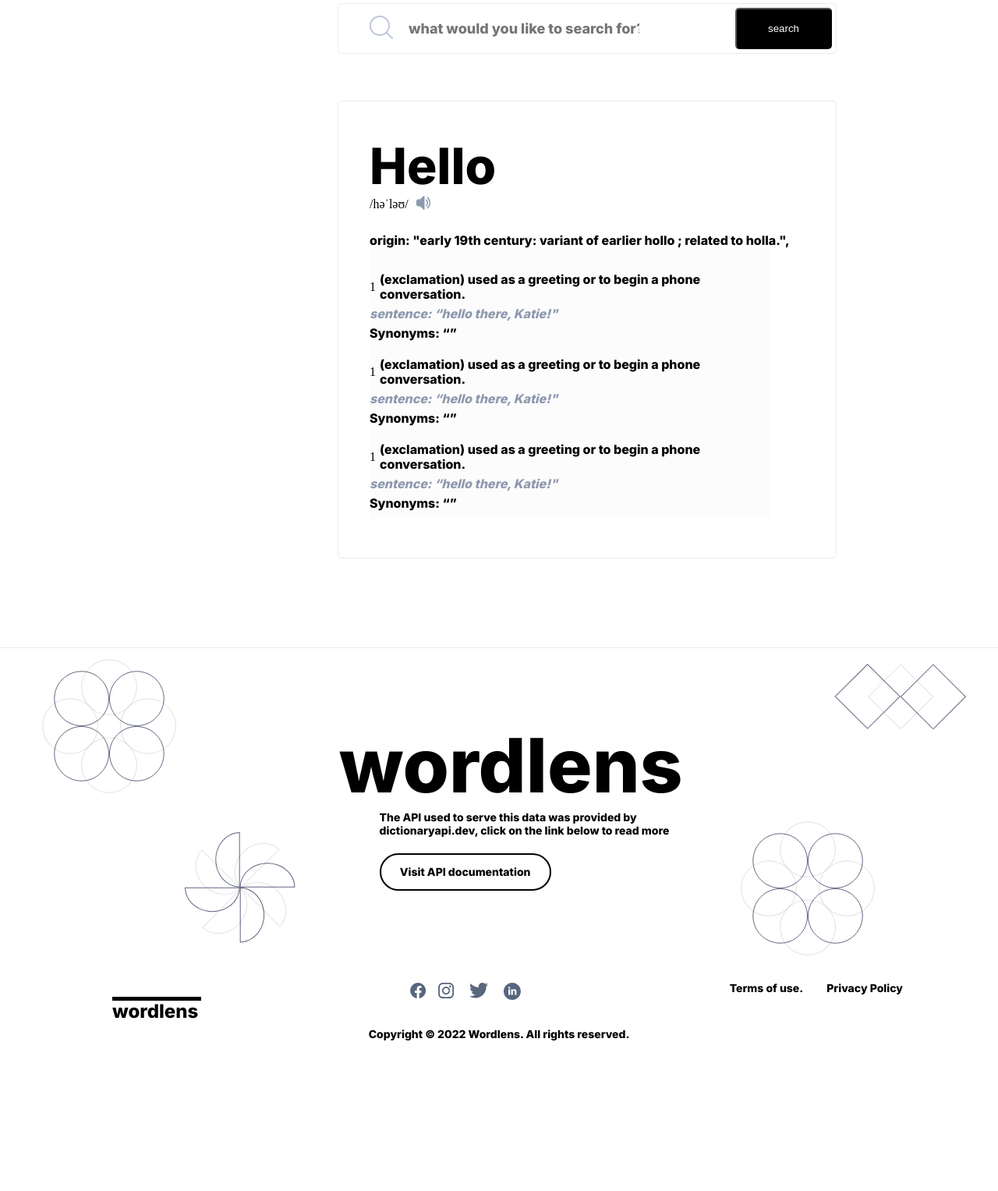
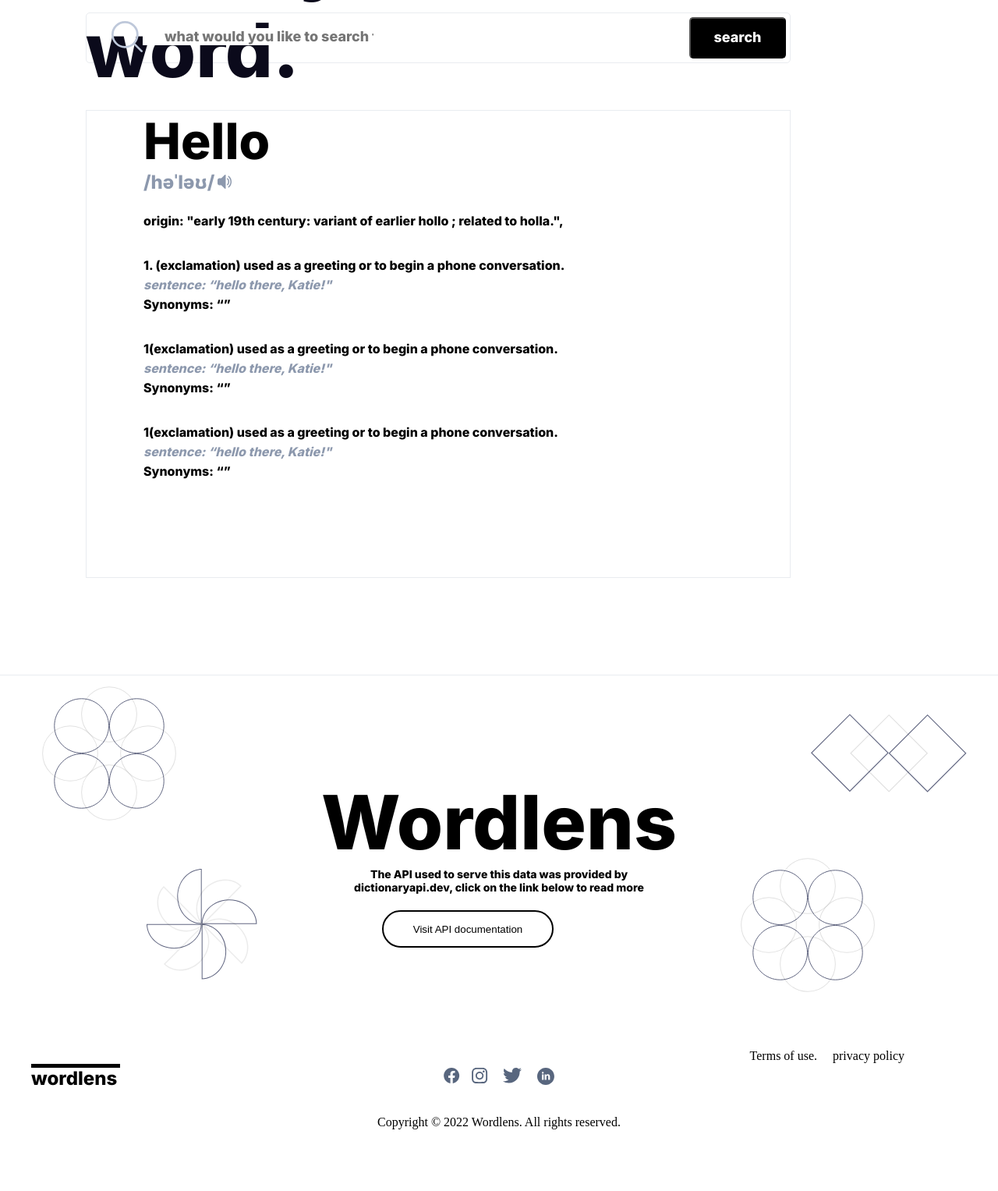
Before and after one commit to Danielvin22/wordlens, a plain HTML site: page index.html in a window 1280 px wide. Shown: the part 358-1885 px from the top of the page at 78% size. Before the commit the page ends 1761 px from the top, so only its background shows below. Drawn offline with Linux system fonts and the light colour scheme.

Commit message:
new commit

```diff
--- a/index.html
+++ b/index.html
@@ -33,124 +33,104 @@
 
         </div>
     </nav>
-    <!--any word -->
- <!-- <fieldset> -->
-    <div id="word">
-        <div class="">
 
-            <h2 class="word-content">search <br>  for any word.</h2>
-        </div>
-    </div>
- <!-- </fieldset> -->
-    <!-- search btn -->
-    <div id="search">
+    <section>
+        <div class="container">
+            <main >
+                <h2 class="search-word">search <br>  for any word.</h2>
 
-        <form class="search-btn">
-            <div class="search-svg">
+                <form class="search_btn">
+                    <div class="search_svg">
+                        <div class="search_input">
+                            <img id="search1" class="search1" src="./src/public/svg/search.svg" alt="">
                             <label for="sss">
-                    <img id="search1" src="./src/public/svg/search.svg" alt="">
-
                                 <input id="sss" class="input" type="text" placeholder="what would you like to search for?">
                             </label>
                         </div>
-            <button class="search1">
-                search
-            </button>
+                        <div>
 
+                            <button class="btn">search</button>
+                        </div>
+                    </div>
                 </form>
-
-
-    </div>
-    <header id="Hello">
                 <div class="resuit-border">
                     <div class="mx">
-                <h3 class="word">Hello</h3>
+                        <h3 class="Hello">Hello</h3>
                         <div class="phnotics">
-                    <span>/həˈləʊ/</span>
+                            <span class="sound-word">/həˈləʊ/</span>
                             <span>
-                        <img src="./src/public/svg/sound.svg" alt="">
+                                <img class="sound-img" src="./src/public/svg/sound.svg" alt="">
                             </span>
                         </div>
                         <p class="origin">origin: "early 19th century: variant of earlier hollo ; related to holla.",</p>
                         <div class="result-div" >
-                    <div>
+                            <div class="resuits-paragrahs">
                                 <div class="results">
-                            <span>1</span>
-                            <p>(exclamation) used as a greeting or to begin a phone conversation.</p>
+
+                                    <p class="exclamation"><span>1.</span> (exclamation) used as a greeting or to begin a phone conversation.</p>
                                 </div>
                                 <p class="sentence">sentence: “hello there, Katie!"</p>
                                 <p class="Synonyms">Synonyms: “”</p>
                             </div>
-                    <div>
+                            <div class="resuits-paragrahs1">
                                 <div class="results">
-                            <span>1</span>
-                            <p>(exclamation) used as a greeting or to begin a phone conversation.</p>
+
+                                    <p class="exclamation" ><span>1</span>(exclamation) used as a greeting or to begin a phone conversation.</p>
                                 </div>
                                 <p class="sentence">sentence: “hello there, Katie!"</p>
                                 <p class="Synonyms">Synonyms: “”</p>
                             </div>
-                    <div>
+                            <div class="resuits-paragrahs2">
                                 <div class="results">
-                            <span>1</span>
-                            <p>(exclamation) used as a greeting or to begin a phone conversation.</p>
+
+                                    <p class="exclamation"><span>1</span>(exclamation) used as a greeting or to begin a phone conversation.</p>
                                 </div>
                                 <p class="sentence">sentence: “hello there, Katie!"</p>
                                 <p class="Synonyms">Synonyms: “”</p>
                             </div>
+                        </div>
+                    </div>
+                </div>
+            </main>
+
 
         </div>
+    </section>
+    <footer id="footer">
+        <div class="container">
+            <div class="footer-contents">
 
+                <div class="footer-content1">
+                    <img class="first-svg" src="./src/public/svg/dawn-svg1.svg" alt="">
+                    <img class="second-svg"src="./src/public/svg/dawn-svg2.svg" alt="">
+                </div>
+                <div class="paragrah-btn">
+                    <h2 class="wordlens">Wordlens</h2>
+                    <p class="wordlens-p">The API used to serve this data was provided by <br> dictionaryapi.dev, click on the link below to read more</p>
+                    <button class="wordlens-btn">Visit API documentation</button>
+                </div>
+                <div class="footer-content2">
+                    <img class="third-svg" src="./src/public/svg/dawn-svg3.svg" alt="">
+                    <img class="fourth-svg"  src="./src/public/svg/dawn-svg1.svg" alt="">
                 </div>
 
 
+                <div class="footer-content3">
+                    <h4 class="word">wordlens</h4>
+                    <ul class="terms-policy">
+                        <li class="terms">Terms of use.</li>
+                        <li class="policy" >privacy policy</li>
+                    </ul>
                 </div>
-
-
-
-    </header>
-    <div id="dawn-svg">
-        <div class="container">
-            <div class="down-svg">
-                <div class="dawn-svg">
-                    <img  class="first-svg" src="./src/public/svg/dawn-svg1.svg" alt="">
-                    <div>
-                        <h3 class="wordlens">wordlens</h3>
-
-                    </div>
-                    <img class="second-svg" src="./src/public/svg/dawn-svg2.svg" alt="">
-                </div>
-
+                <div class="last-footer">
+                    <img  class="last-svg" src="./src/public/svg/footer.svg" alt="">
+                    <p class="Copyright">Copyright © 2022 Wordlens. All rights reserved.</p>
                 </div>
             </div>
         </div>
+    </footer>
 
-    <div class="container">
-        <div class="last-svg">
-            <img class="three-svg" src="./src/public/svg/dawn-svg3.svg" alt="">
-            <div class="wordlens-p">
-                <p class="paragrah">The API used to serve this data was provided by <br>  dictionaryapi.dev, click on the link below to read more</p>
-                <button class="documentation-btn">
-                    Visit API documentation
-                </button>
-            </div>
-            <img class="four-svg" src="./src/public/svg/dawn-svg1.svg" alt="">
-        </div>
-     </div>
 
-    <div id="footer-logo">
-       <div class="container">
-            <div class="footer-content">
-                <h1>wordlens</h1>
-                <img src="./src/public/svg/footer.svg" alt="">
-                <div class="terms-policy">
-                    <p class="terms">Terms of use.</p>
-                    <p class="policy">Privacy Policy</p>
-                </div>
-
-            </div>
-            <footer class="footer" >Copyright © 2022 Wordlens. All rights reserved.</footer>
-       </div>
-    </div>
 
 
 </body>
--- a/src/css/down-svg.css
+++ /dev/null
@@ -1,89 +0,0 @@
-#dawn-svg{
-    width: 100%;
-    height: 100%;
-    border-top: 1px solid #E9ECF0;
-    margin-top: 114px;
-}
-
-.dawn-svg {
-    display: flex;
-    justify-content: space-between;
-    /* padding: 0px 75px 0px 4px; */
-}
-
-.center-word{
-    display: flex;
-    justify-content: center;
-}
-
-.wordlens{
-    font-family: 'Inter';
-    font-style: normal;
-    font-weight: 600;
-    font-size: 96px;
-    line-height: 116px;
-    color: #000000;
-    padding-top: 92px;
-}
-
-.first-svg{
-    width: 200px;
-    height: 200px;
-}
-
-.second-svg{
-    width: 169.56px;
-    height: 85.28px;;
-    margin-top: 20px;
-}
-
-.last-svg{
-    display: flex;
-    justify-content: space-between;
-    padding: 0px 104px 0px 169px;
-}
-
-.three-svg{
-    width: 200px;
-    height: 200px;
-    /* margin-left: 169px; */
-
-}
-
-.four-svg{
-    width: 200px;
-    height: 200px;
-}
-
-
-
-.documentation-btn{
-    width: 220px;
-    height: 48px;
-    margin-top: 21px;
-    border: 2px solid #000000;
-    border-radius: 30px;
-    background: none;
-    font-family: 'Inter';
-    font-style: normal;
-    font-weight: 500;
-    font-size: 14px;
-    line-height: 163.5%;
-    /* margin-right: 263px; */
-}
-
-.paragrah{
-    font-family: 'Inter';
-    font-style: normal;
-    font-weight: 400;
-    font-size: 14px;
-    line-height: 17px;
-    color: #000000;
-
-}
-
-/* @media screen and (max-width:768px){
-    #dawn-svg{
-        display: none;
-    }
-} */
--- a/src/css/footer.css
+++ b/src/css/footer.css
@@ -1,38 +1,195 @@
-.footer-content{
+#footer{
+    width: 100%;
+    height: 0px;
+    border-top: 1px solid #E9ECF0;
+    /* padding-top: 114px; */
+    margin-top: 124px;
+}
+
+.first-svg{
+    height:200px;
+    width:200px;
+}
+.second-svg{
+    height:200px;
+    width:200px;
+}
+
+.mx{
+    padding-left: 73px;
+}
+
+
+.footer-content1{
     display: flex;
     justify-content: space-between;
-    padding: 20px 82px 0px 104px;
 }
+
+.paragrah-btn{
+    position: relative;
+    align-items: center;
+    text-align: center;
+     /* left: 370px;   */
+      bottom: 70px;
+    /* margin-left: 100px; */
+
+    /* margin-bottom: 200px; */
+}
+
+.wordlens{
+    /* width: 431px; */
+    height: 116px;
+    font-family: 'Inter';
+    font-style: normal;
+    font-weight: 500;
+    font-size: 96px;
+    line-height: 116px;
+    color: #000000;
+    /* padding-top: 92px; */
+}
+.wordlens-p{
+    /* width: 419px; */
+    height: 34px;
+    font-family: 'Inter';
+    font-style: normal;
+    font-weight: 400;
+    font-size: 14px;
+    line-height: 17px;
+    color: #000000;
+}
+
+.wordlens-btn{
+    width: 220px;
+    height: 48px;
+    border: 2px solid #000000;
+    border-radius: 30px;
+    margin: 21px 80px 0px 0px;
+    background:none ;
+}
+
+.footer-content2{
+    display: flex;
+    justify-content: space-between;
+    padding-bottom: 60px;
+
+}
+.footer-content3{
+    display: flex;
+    justify-content: space-between;
+    /* margin-top: 170px; */
+
+}
+
+.footer-contents{
+    position: relative;
+}
+
 
 .terms-policy{
     display: flex;
+    justify-content: space-between;
+    list-style: none;
+    margin-right: 80px;
+}
+
+
+.terms{
+    padding-right: 20px;
+}
+
+.third-svg{
+    width: 200px;
+    height: 200px;
+    position: absolute;
+    left: 120px;
+    top: 220px;
+}
+.fourth-svg{
+    width: 200px;
+    height: 200px;
+    position: absolute;
+    right: 104px;
+    top: 220px;
+}
+
+.word{
+    border-top:5px solid #000000;
+    height: 5px;
+    width: 114px;
+    margin-top: 19px;
     font-family: 'Inter';
-    font-style: normal;
-    font-weight: 500;
-    font-size: 14px;
-    line-height: 115.6%;
-    /* padding-right: 50px; */
+    font-size: 24px;
+    font-weight: 600;
+    line-height: 28px;
+    text-align: left;
+    color: #000000;
+}
+.last-footer{
+    align-items: center;
+    text-align: center;
+    padding-bottom: 10px;
+}
+
+.Copyright{
+    padding: 35px 0px 69px 0px;
+
+}
+
+@media screen and (max-width:768px) {
+  .footer-content1{
+    display: none;
+  }
+
+  .footer-content2{
+    display: none;
+  }
+  .wordlens{
+    display: none;
+  }
+  .terms-policy{
+    display: none;
+  }
+  .word{
+    position: absolute;
+    bottom: 230px;
+    left: 300px;
+  }
+
+  .paragrah-btn{
+  position: relative;
+  top: 60px;
+
+  }
+
+  .last-footer{
+  position: relative;
+  top: 100px;
+  }
+
+  .wordlens-p{
+    padding-top: 30px;
+    font-size: 13px;
+  }
+  .wordlens-btn{
+ margin-top: 40px;
+  }
 
 
 }
+@media screen and (max-width:375px) {
+  .footer-content1{
+    display: none;
+  }
 
-.policy{
-    padding-left: 30px;
+  .footer-content2{
+    display: none;
+  }
+  .terms-policy{
+    display: none;
+  }
+  .word{
+    position: absolute;
+   bottom: 470px;
+    left: 200px;
+  }
 }
-
-.footer{
-    display: flex;
-    justify-content: center;
-    padding-top: 35px;
-    padding-bottom: 69px;
-    font-family: 'Inter';
-    font-style: normal;
-    font-weight: 500;
-    font-size: 14px;
-    line-height: 115.6%;
-}
-
-
-/* @media screen and (max-width:768px){
-
-} */
--- a/src/css/navbar.css
+++ b/src/css/navbar.css
@@ -6,7 +6,7 @@
 .navbar{
     display: flex;
     justify-content: space-between;
-    padding: 0px 84px 0px 81px;
+    /* padding: 0px 84px 0px 81px; */
 
 }
 
@@ -19,7 +19,6 @@
     font-size: 24px;
     font-weight: 600;
     line-height: 28px;
-    letter-spacing: 0em;
     text-align: left;
 
 }
@@ -31,11 +30,10 @@
 }
 
 
-/*
-@media screen and (max-width:768px) {
+ /* @media screen and (max-width:768px) {
     .navbar{
 
-        padding: 0px px 0px 81px;
+        padding: 0px 30px 0px 23px;
 
     }
-} */
+}  */
--- a/src/css/result.css
+++ b/src/css/result.css
@@ -1,86 +1,188 @@
-.resuit-border{
-    border: 1px solid #E9ECF0;
-    width: 50%;
-    height: 100%;
-    margin-top: 50px;
-    background: #FFFFFF;
-    border: 1px solid #E9ECF0;
-    border-radius: 5px;
-    margin: 60px 148px 0px 433px;
+main {
+   padding-left: 70px;
 }
 
-.mx {
-    margin: 0 40px;
-}
-.word{
-    padding-top: 44px;
+.search-word{
+width: 607px;
+height: 232px;
 font-family: 'Inter';
 font-style: normal;
 font-weight: 600;
-    font-size: 64px;
-    color: black;
+font-size: 96px;
+line-height: 116px;
+color: #0B0A1B;
+padding-top: 55px;
+}
+
+.resuit-border{
+    border: 1px solid #E9ECF0;
+    width: 80%;
+    height: 600px;
+    margin-top: 60px;
 
 }
 
-.phnotics{
-    display: flex;
-    justify-items: center;
-    align-items: center;
-   gap: 10px;
+.sentence{
+    /* width: 224px;
+    height: 19px; */
+    font-family: 'Inter';
+    font-style: italic;
+    font-weight: 400;
+    font-size: 16px;
+    line-height: 19px;
+    padding-top: 6px;
+    color: #8C98AD;
+
 }
-.origin{
 
+.Synonyms{
+    /* width: 101px;
+    height: 19px; */
     font-family: 'Inter';
     font-style: normal;
     font-weight: 500;
     font-size: 16px;
     line-height: 19px;
+    padding-top: 6px;
     color: #000000;
-padding-top: 26px;
+}
+.Hello{
+    width: 158px;
+    height: 77px;
+    font-family: 'Inter';
+    font-style: normal;
+    font-weight: 600;
+    font-size: 64px;
+    line-height: 77px;
+    color: #000000;
 }
 
-.result-div{
-    background-color: #FCFCFC;
-    width: 92%;
-    height: 100%;
-    padding: 10px 0;
-    margin-bottom: 50px;
+.sound-word{
+    /* width: 89px;
+    height: 29px; */
+    font-family: 'Inter';
+    font-style: normal;
+    font-weight: 600;
+    font-size: 24px;
+    line-height: 29px;
+    /* padding-left: 73px; */
+    color: #8C98AD;
 }
 
-.results{
-    display: flex;
-    align-items: center;
-    justify-items: center;
-    gap: 5px;
-    padding-top: 21px;
-
-}
-
-.results > p{
+.origin{
+    /* width: 512px;
+    height: 19px; */
     font-family: 'Inter';
     font-style: normal;
     font-weight: 500;
     font-size: 16px;
     line-height: 19px;
+    padding-top: 26px;
+    /* padding: 26px 0px 0px 73px; */
     color: #000000;
 }
 
-.sentence {
-    font-family: 'Inter';
-    font-style: italic;
-    font-weight: 400;
-    font-size: 16px;
-    line-height: 19px;
-    color: #8C98AD;
-    padding-top: 6px;
-}
-
-.Synonyms{
+.exclamation{
+    /* width: 402px;
+    height: 19px; */
     font-family: 'Inter';
     font-style: normal;
     font-weight: 500;
     font-size: 16px;
     line-height: 19px;
+    padding-top: 38px;
     color: #000000;
-    padding-top: 6px;
 }
+
+
+.search_btn {
+    background: #FFFFFF;
+    border: 1px solid #E9ECF0;
+    border-radius: 5px;
+    width: 80%;
+    height: 65px;
+    margin-top: 65px;
+}
+
+.search1 {
+    width: 40px;
+    height: 60px;
+    margin-left: 32px;
+}
+
+.search_svg {
+    display: flex;
+    align-items: center;
+    justify-content: space-between;
+
+}
+
+.search_input {
+    display: inline-flex;
+    align-items: center;
+}
+
+.input{
+    border: none;
+    width: 296px;
+    height: 22px;
+    font-family: 'Inter';
+    font-style: normal;
+    font-weight: 500;
+    font-size: 18px;
+    line-height: 22px;
+    color: #8C98AD;
+    padding-left: 28px;
+}
+
+.btn{
+    width: 124px;
+    height: 53px;
+    background: #000000;
+    border-radius: 5px;
+    font-family: 'Inter';
+    font-style: normal;
+    font-weight: 500;
+    font-size: 18px;
+    line-height: 22px;
+    color: #FFFFFF;
+    margin: 2px 5px 0px 0px;
+}
+
+
+@media screen and (max-width:768px) {
+   .resuits-paragrahs1{
+    display: none;
+   }
+   .resuits-paragrahs2{
+    display: none;
+   }
+
+   .resuit-border{
+    border: none;
+    /* width: 20%; */
+    height: 200px;
+   }
+
+   .search_svg {
+    display: block;
+   }
+
+   .btn{
+    width: 100%;
+    height: 65px;
+    margin-top: 18px;
+   }
+}
+@media screen and (max-width:375px) {
+   .resuits-paragrahs1{
+    display: none;
+   }
+   .resuits-paragrahs2{
+    display: none;
+   }
+
+   .resuit-border{
+    border: none;
+   }
+}
--- a/src/css/search-btn.css
+++ /dev/null
@@ -1,52 +0,0 @@
-.search-btn{
-    position: relative;
-    display: flex;
-    justify-content: space-between;
-    align-items: center;
-    height: 65px;
-    width: 50%;
-    border: 1px solid #E9ECF0;
-    border-radius: 5px;
-    margin: 53px 148px 0px 433px;
-
-}
-
-.search-svg img{
-    position: absolute;
-    width: 30px;
-    height: 30px;
-    left: 40px;
-    top: 15px;
-
-}
-
-.search-btn input{
-    border: none;
-    outline: none;
-    width: 296px;
-    height: 22px;
-    margin-left: 90px;
-    font-family: 'Inter';
-    font-style: normal;
-    font-weight: 500;
-    font-size: 18px;
-
-}
-.search1 {
-    position: absolute;
-    width: 124px;
-    height: 53px;
-    right: 5px;
-    top: 5px;
-    color: #ffffff;
-    background: #000000;
-    border-radius: 5px;
-}
-
-/* @media screen and (max-width:768px){
-    .search-btn{
-        display: block;
-
-
-    }
-} */
--- a/src/css/style.css
+++ b/src/css/style.css
@@ -1,8 +1,5 @@
 @import url( './navbar.css');
-@import url('./word.css');
-@import url('./search-btn.css');
 @import url('./result.css');
-@import url('./down-svg.css');
 @import url('./footer.css');
 
 
```
Also changed, not shown: src/css/word.css (deleted, +0 -22 lines). Lines whose indentation alone changed are shown as unchanged.
